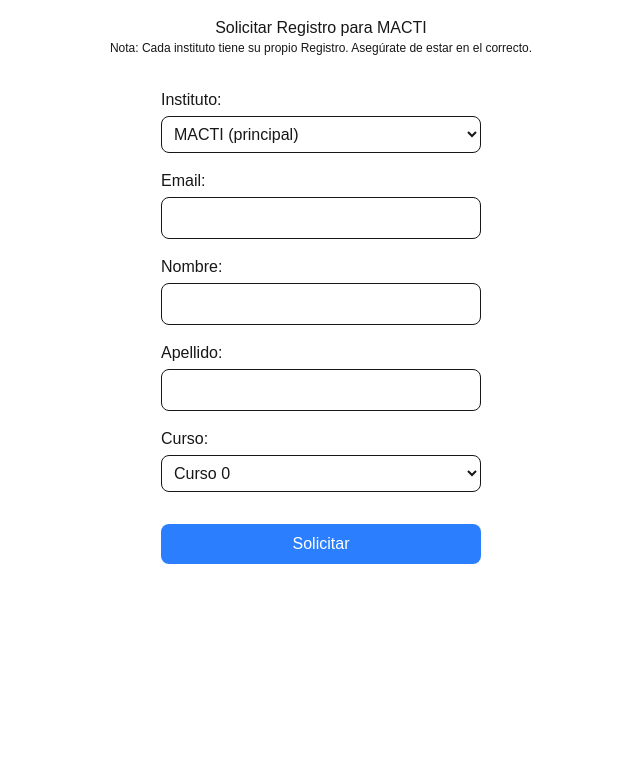
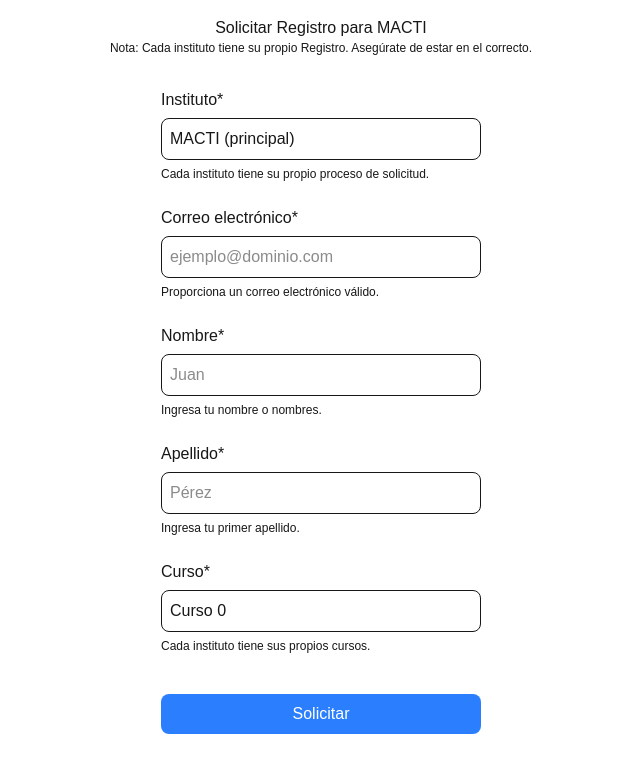
Before and after one commit to CarlosGunter/macti-frontend, a Next.js app: page /registro in a window 1280 px wide. Shown: the top 772 px of the page, without its empty margins (319-959 px from the left). Built offline with nearby package versions, Linux system fonts and the light colour scheme.

Commit message:
feat: se mejoró la UX del formulario de sokicitud de cuenta

```diff
--- a/src/domains/auth/components/RequestAccountForm.tsx
+++ b/src/domains/auth/components/RequestAccountForm.tsx
@@ -10,42 +10,50 @@ export default function RequestAccountForm({ institute }: { institute: string })
 
   return (
     <>
-      <form action={dispatch} className="flex flex-col gap-4 w-full max-w-80 place-self-center">
+      <form action={dispatch} className="flex flex-col gap-6 w-full max-w-80 place-self-center">
 
-        <label htmlFor="institute" className="grid gap-1">
-          Instituto:
-          <select name="institute" id="institute" defaultValue={institute || state?.data?.institute || ""} className="border p-2 rounded-lg bg-background/90" required>
-            {Object.keys(institutes).map((key) => (
-              <option key={key} value={key}>{institutes[key].name}</option>
-            ))}
+        <label htmlFor="institute" className="grid gap-1.5">
+          <span>Instituto*</span>
+          <select name="institute" id="institute" defaultValue={institute || state?.data?.institute || ""} className="border p-2 rounded-lg bg-background/90 appearance-none" required>
+            <optgroup label="Institutos">
+              <hr />
+              {Object.keys(institutes).map((key) => (
+                <option key={key} value={key}>{institutes[key].name}</option>
+              ))}
+            </optgroup>
           </select>
+          <span className="text-xs">Cada instituto tiene su propio proceso de solicitud.</span>
         </label>
 
-        <label htmlFor="email" className="grid gap-1">
-          Email:
-          <input type="email" id="email" name="email" required className="border p-2 rounded-lg" defaultValue={state?.data?.email || ""} />
+        <label htmlFor="email" className="grid gap-1.5">
+          <span>Correo electrónico*</span>
+          <input type="email" id="email" name="email" required className="border p-2 rounded-lg" defaultValue={state?.data?.email || ""} placeholder="ejemplo@dominio.com" />
+          <span className="text-xs">Proporciona un correo electrónico válido.</span>
         </label>
 
-        <label htmlFor="name" className="grid gap-1">
-          Nombre:
-          <input type="text" id="name" name="name" required className="border p-2 rounded-lg" defaultValue={state?.data?.name || ""} />
+        <label htmlFor="name" className="grid gap-1.5">
+          <span>Nombre*</span>
+          <input type="text" id="name" name="name" required className="border p-2 rounded-lg" defaultValue={state?.data?.name || ""} placeholder="Juan" />
+          <span className="text-xs">Ingresa tu nombre o nombres.</span>
         </label>
 
-        <label htmlFor="last_name" className="grid gap-1">
-          Apellido:
-          <input type="text" id="last_name" name="last_name" required className="border p-2 rounded-lg" defaultValue={state?.data?.last_name || ""} />
+        <label htmlFor="last_name" className="grid gap-1.5">
+          <span>Apellido*</span>
+          <input type="text" id="last_name" name="last_name" required className="border p-2 rounded-lg" defaultValue={state?.data?.last_name || ""} placeholder="Pérez" />
+          <span className="text-xs">Ingresa tu primer apellido.</span>
         </label>
 
-        {/* <label htmlFor="profesor">Profesor a cargo:</label>
-        <input type="text" id="profesor" name="profesor" required className="border p-2 rounded-lg" defaultValue={state?.data?.profesor.toString() || ""} /> */}
-
-        <label htmlFor="course_id" className="grid gap-1">
-          Curso:
-          <select name="course_id" id="course_id" defaultValue={state?.data?.course_id} className="border p-2 rounded-lg bg-background/90" required>
-            {Array.from({ length: 6 }, (_, i) => i).map((num) => (
-              <option key={num} value={num}>Curso {num}</option>
-            ))}
+        <label htmlFor="course_id" className="grid gap-1.5">
+          <span>Curso*</span>
+          <select name="course_id" id="course_id" defaultValue={state?.data?.course_id} className="border p-2 rounded-lg bg-background/90 appearance-none" required>
+            <optgroup label={"Cursos del instituto seleccionado"}>
+              <hr />
+              {Array.from({ length: 6 }, (_, i) => i).map((num) => (
+                <option key={num} value={num} className="">Curso {num}</option>
+              ))}
+            </optgroup>
           </select>
+          <span className="text-xs">Cada instituto tiene sus propios cursos.</span>
         </label>
 
         <button type="submit" className="bg-blue-500 text-white p-2 rounded-lg mt-4" disabled={isLoading}>Solicitar</button>
```
